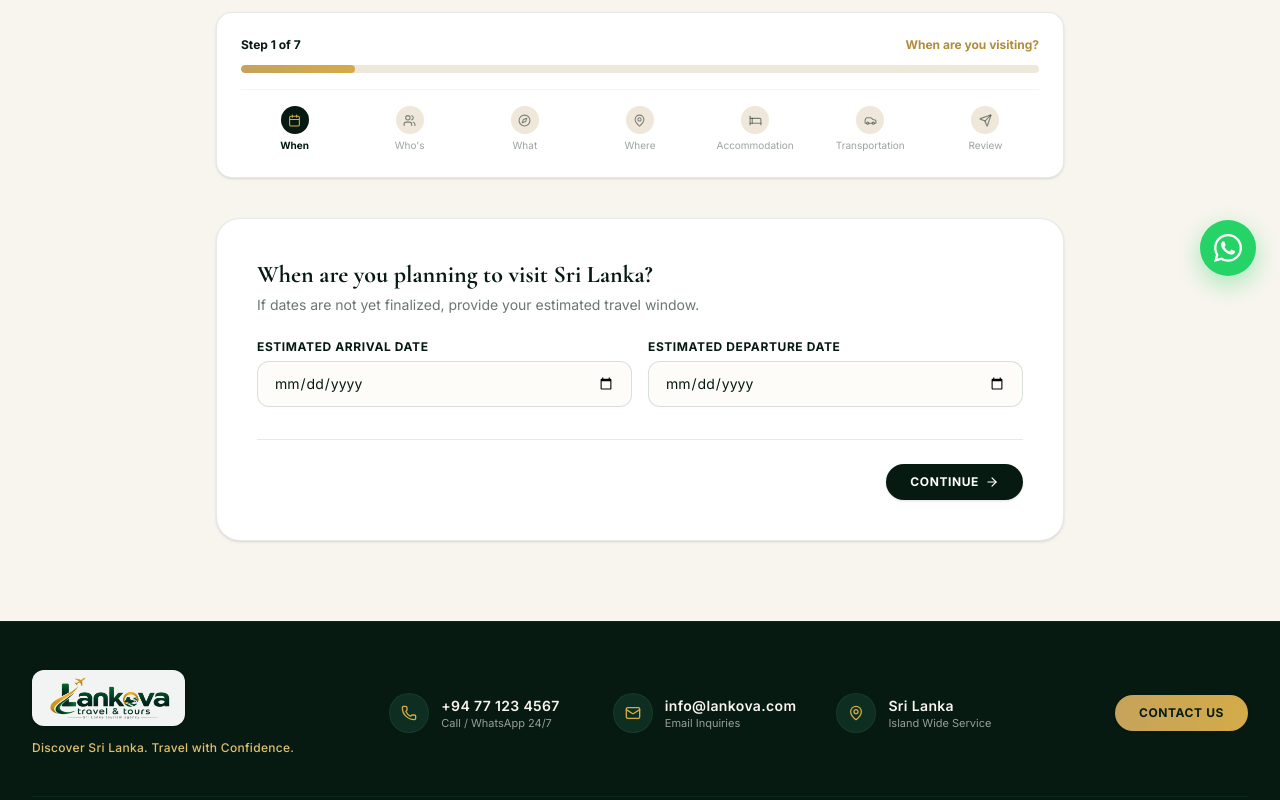
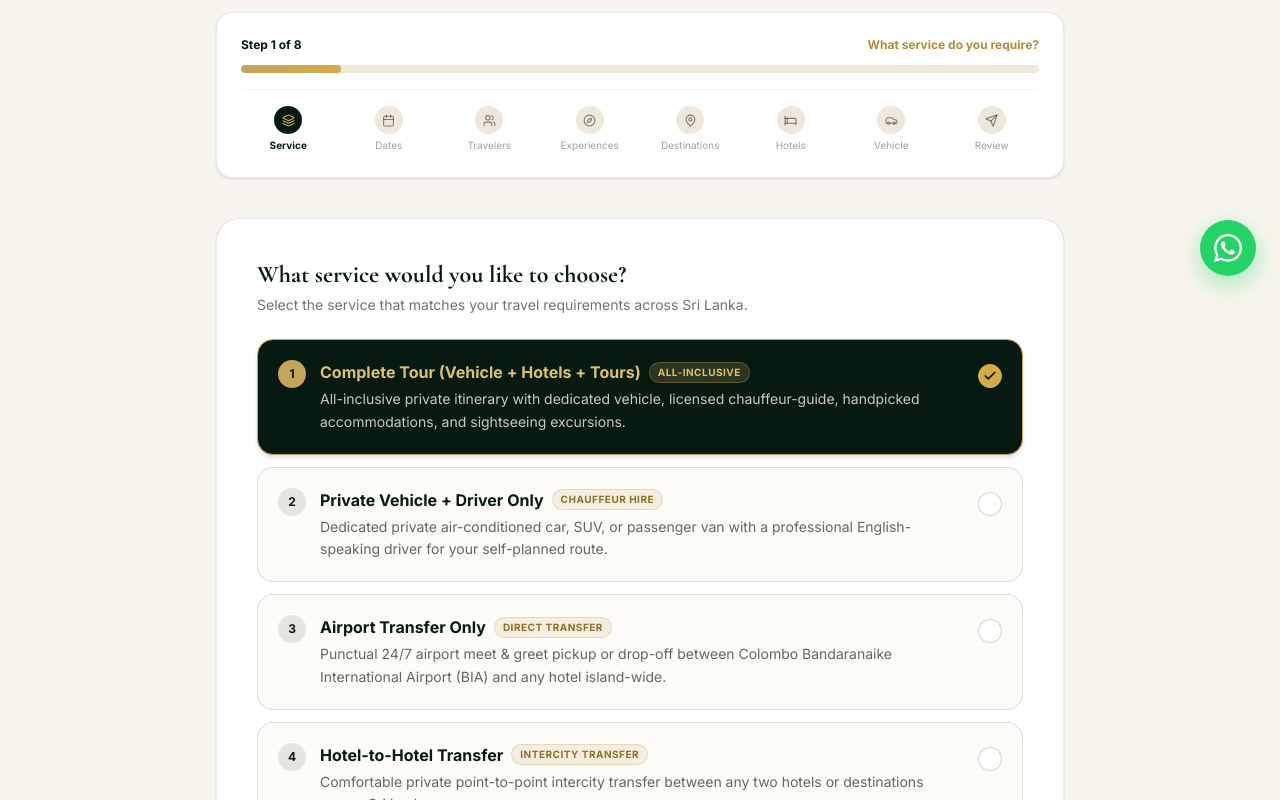
Before and after one commit to ramzyhafeel/lankova-website, a React (Vite) app: page /customize-tour in a window 1280 px wide. Shown: the part 500-1300 px from the top of the page. Built offline with nearby package versions, Linux system fonts and the light colour scheme; a web font is replaced by a local one.

Commit message:
feat: enhance CustomizeTour page with service selection and update SEO descriptions

```diff
--- a/src/data/seo.js
+++ b/src/data/seo.js
@@ -111,7 +111,7 @@ export const seo = {
     "/customize-tour": {
       title: `Customize Your Sri Lanka Tour | Interactive Trip Planner | ${site.brand}`,
       description:
-        "Design your dream Sri Lanka itinerary in 7 simple steps. Choose your dates, preferred destinations, comfort level, and get a tailored quote.",
+        "Design your dream Sri Lanka itinerary with our interactive trip planner. Choose your service, dates, preferred destinations, comfort level, and get a tailored quote.",
       canonical: site.domain + "/customize-tour"
     }
   }
--- a/src/pages/CustomizeTour.jsx
+++ b/src/pages/CustomizeTour.jsx
@@ -1,5 +1,5 @@
 import { useState } from 'react';
-import { useSearchParams, Link } from 'react-router-dom';
+import { useSearchParams } from 'react-router-dom';
 import {
   ArrowRight,
   ArrowLeft,
@@ -13,21 +13,55 @@ import {
   Car,
   Send,
   Sparkles,
+  Layers,
 } from 'lucide-react';
 import { PageHero } from '../components/ui/PageHero';
-import { JourneyLine } from '../components/ui/JourneyLine';
 import { createWhatsAppLink } from '../lib/whatsapp';
 import { customizerInterests, customizerDestinations } from '../data/destinations';
 import { getPackage } from '../data/packages';
 
+const serviceOptions = [
+  {
+    id: 'complete-tour',
+    title: 'Complete Tour (Vehicle + Hotels + Tours)',
+    desc: 'All-inclusive private itinerary with dedicated vehicle, licensed chauffeur-guide, handpicked accommodations, and sightseeing excursions.',
+    badge: 'All-Inclusive',
+  },
+  {
+    id: 'vehicle-driver',
+    title: 'Private Vehicle + Driver Only',
+    desc: 'Dedicated private air-conditioned car, SUV, or passenger van with a professional English-speaking driver for your self-planned route.',
+    badge: 'Chauffeur Hire',
+  },
+  {
+    id: 'airport-transfer',
+    title: 'Airport Transfer Only',
+    desc: 'Punctual 24/7 airport meet & greet pickup or drop-off between Colombo Bandaranaike International Airport (BIA) and any hotel island-wide.',
+    badge: 'Direct Transfer',
+  },
+  {
+    id: 'hotel-transfer',
+    title: 'Hotel-to-Hotel Transfer',
+    desc: 'Comfortable private point-to-point intercity transfer between any two hotels or destinations across Sri Lanka.',
+    badge: 'Intercity Transfer',
+  },
+  {
+    id: 'tailor-made',
+    title: 'Custom Tailor-Made Holiday',
+    desc: 'Fully bespoke island holiday designed completely from scratch around your specific timeframe, interests, and dream wishlist.',
+    badge: 'Bespoke Itinerary',
+  },
+];
+
 const steps = [
-  { num: 1, title: 'When are you visiting?', icon: Calendar },
-  { num: 2, title: "Who's travelling?", icon: Users },
-  { num: 3, title: 'What would you love to experience?', icon: Compass },
-  { num: 4, title: 'Where would you like to visit?', icon: MapPin },
-  { num: 5, title: 'Accommodation preference', icon: Bed },
-  { num: 6, title: 'Transportation', icon: Car },
-  { num: 7, title: 'Review & Send Request', icon: Send },
+  { num: 1, title: 'What service do you require?', short: 'Service', icon: Layers },
+  { num: 2, title: 'When are you visiting?', short: 'Dates', icon: Calendar },
+  { num: 3, title: "Who's travelling?", short: 'Travelers', icon: Users },
+  { num: 4, title: 'What would you love to experience?', short: 'Experiences', icon: Compass },
+  { num: 5, title: 'Where would you like to visit?', short: 'Destinations', icon: MapPin },
+  { num: 6, title: 'Accommodation preference', short: 'Hotels', icon: Bed },
+  { num: 7, title: 'Transportation', short: 'Vehicle', icon: Car },
+  { num: 8, title: 'Review & Send Request', short: 'Review', icon: Send },
 ];
 
 const accommodationOptions = [
@@ -50,10 +84,18 @@ export function CustomizeTour() {
   const [params] = useSearchParams();
   const presetPackage = params.get('package');
   const presetDest = params.get('destination');
+  const presetService = params.get('service');
   const pkg = presetPackage ? getPackage(presetPackage) : undefined;
+
+  const matchedService = serviceOptions.find(
+    (s) =>
+      s.title.toLowerCase().includes(presetService?.toLowerCase() || '') ||
+      s.id.toLowerCase() === presetService?.toLowerCase()
+  );
 
   const [step, setStep] = useState(1);
   const [data, setData] = useState({
+    service: matchedService?.title || serviceOptions[0].title,
     arrival: '',
     departure: '',
     adults: 2,
@@ -108,7 +150,10 @@ export function CustomizeTour() {
 
     return `Hello LANKOVA,
 
-I would like to plan a custom Sri Lanka tour.${data.packageName ? `\n(Based on package: ${data.packageName})` : ''}
+I would like to inquire about: ${data.service}${data.packageName ? `\n(Package Reference: ${data.packageName})` : ''}
+
+Service Required:
+• ${data.service}
 
 Travel Dates:
 ${data.arrival || 'Flexible'} to ${data.departure || 'Flexible'} ${tripDuration ? `(${tripDuration})` : ''}
@@ -141,7 +186,7 @@ ${data.notes || 'Looking forward to your customized itinerary proposal & quotati
       <PageHero
         eyebrow="Trip Planner"
         title="Design Your Custom Sri Lanka Holiday"
-        subtitle="Follow our 7-step builder to tell us what you love. We will curate a tailored route with dedicated vehicle options and transparent pricing."
+        subtitle="Follow our 8-step builder to choose your service and customize your ideal journey. We will curate a tailored quote with dedicated vehicle options and transparent pricing."
         image="/hero/ella-nine-arch-bridge.jpg"
       />
 
@@ -150,18 +195,18 @@ ${data.notes || 'Looking forward to your customized itinerary proposal & quotati
           {/* Progress Tracker Bar */}
           <div className="mb-10 bg-white rounded-2xl p-4 sm:p-6 border border-forest-800/10 shadow-sm">
             <div className="flex items-center justify-between text-xs font-bold text-forest-950 mb-3">
-              <span>Step {step} of 7</span>
+              <span>Step {step} of {steps.length}</span>
               <span className="text-gold-600">{steps[step - 1].title}</span>
             </div>
             <div className="h-2 w-full bg-ivory-200 rounded-full overflow-hidden">
               <div
                 className="h-full bg-gradient-to-r from-gold-500 to-gold-400 transition-all duration-300 rounded-full"
-                style={{ width: `${(step / 7) * 100}%` }}
+                style={{ width: `${(step / steps.length) * 100}%` }}
               />
             </div>
 
             {/* Quick Step Indicators */}
-            <div className="hidden sm:grid grid-cols-7 gap-2 mt-4 pt-4 border-t border-forest-800/5 text-center">
+            <div className="hidden sm:grid grid-cols-8 gap-1.5 mt-4 pt-4 border-t border-forest-800/5 text-center">
               {steps.map((s) => {
                 const Icon = s.icon;
                 const isCurrent = s.num === step;
@@ -190,7 +235,7 @@ ${data.notes || 'Looking forward to your customized itinerary proposal & quotati
                     >
                       {isDone ? <Check size={13} strokeWidth={2.5} /> : <Icon size={13} />}
                     </div>
-                    <span className="truncate w-full">{s.title.split(' ')[0]}</span>
+                    <span className="truncate w-full">{s.short || s.title.split(' ')[0]}</span>
                   </button>
                 );
               })}
@@ -199,8 +244,91 @@ ${data.notes || 'Looking forward to your customized itinerary proposal & quotati
 
           {/* Wizard Card Body */}
           <div className="rounded-3xl bg-white p-6 sm:p-10 border border-forest-800/10 shadow-sm">
-            {/* STEP 1: DATES */}
+            {/* STEP 1: SERVICE SELECTION */}
             {step === 1 && (
+              <div className="space-y-6">
+                <div>
+                  <h3 className="font-serif text-2xl font-bold text-forest-950 mb-1">
+                    What service would you like to choose?
+                  </h3>
+                  <p className="text-xs sm:text-sm text-forest-950/60">
+                    Select the service that matches your travel requirements across Sri Lanka.
+                  </p>
+                </div>
+
+                <div className="space-y-3">
+                  {serviceOptions.map((srv, index) => {
+                    const selected = data.service === srv.title;
+                    return (
+                      <button
+                        key={srv.id}
+                        type="button"
+                        onClick={() => setData({ ...data, service: srv.title })}
+                        className={`w-full flex items-start justify-between p-4 sm:p-5 rounded-2xl border text-left transition-all group ${
+                          selected
+                            ? 'border-gold-500 bg-forest-950 text-white shadow-md'
+                            : 'border-forest-800/15 bg-ivory-50 text-forest-950/90 hover:bg-ivory-200 hover:border-forest-800/30'
+                        }`}
+                      >
+                        <div className="flex items-start gap-3.5 pr-2">
+                          <span
+                            className={`flex h-7 w-7 shrink-0 items-center justify-center rounded-full text-xs font-bold transition-colors ${
+                              selected
+                                ? 'bg-gold-500 text-forest-950'
+                                : 'bg-forest-950/10 text-forest-950 group-hover:bg-forest-950 group-hover:text-white'
+                            }`}
+                          >
+                            {index + 1}
+                          </span>
+                          <div>
+                            <div className="flex flex-wrap items-center gap-2 mb-1">
+                              <span
+                                className={`text-sm sm:text-base font-bold ${
+                                  selected ? 'text-gold-300' : 'text-forest-950'
+                                }`}
+                              >
+                                {srv.title}
+                              </span>
+                              {srv.badge && (
+                                <span
+                                  className={`text-[10px] font-bold uppercase tracking-wider px-2 py-0.5 rounded-full ${
+                                    selected
+                                      ? 'bg-gold-500/20 text-gold-300 border border-gold-400/30'
+                                      : 'bg-gold-500/15 text-gold-700 border border-gold-500/30'
+                                  }`}
+                                >
+                                  {srv.badge}
+                                </span>
+                              )}
+                            </div>
+                            <p
+                              className={`text-xs sm:text-sm leading-relaxed ${
+                                selected ? 'text-ivory-200/85' : 'text-forest-950/65'
+                              }`}
+                            >
+                              {srv.desc}
+                            </p>
+                          </div>
+                        </div>
+
+                        <div
+                          className={`flex h-6 w-6 shrink-0 items-center justify-center rounded-full border transition-all mt-1 ${
+                            selected
+                              ? 'border-gold-400 bg-gold-400 text-forest-950'
+                              : 'border-forest-800/20 bg-white/60 text-transparent'
+                          }`}
+                        >
+                          <Check size={14} className="stroke-[3]" />
+                        </div>
+                      </button>
+                    );
+                  })}
+                </div>
+              </div>
+            )}
+
+            {/* STEP 2: DATES */}
+            {step === 2 && (
               <div className="space-y-6">
                 <div>
                   <h3 className="font-serif text-2xl font-bold text-forest-950 mb-1">
@@ -245,8 +373,8 @@ ${data.notes || 'Looking forward to your customized itinerary proposal & quotati
               </div>
             )}
 
-            {/* STEP 2: TRAVELERS */}
-            {step === 2 && (
+            {/* STEP 3: TRAVELERS */}
+            {step === 3 && (
               <div className="space-y-6">
                 <div>
                   <h3 className="font-serif text-2xl font-bold text-forest-950 mb-1">
@@ -336,8 +464,8 @@ ${data.notes || 'Looking forward to your customized itinerary proposal & quotati
               </div>
             )}
 
-            {/* STEP 3: EXPERIENCES */}
-            {step === 3 && (
+            {/* STEP 4: EXPERIENCES */}
+            {step === 4 && (
               <div className="space-y-6">
                 <div>
                   <h3 className="font-serif text-2xl font-bold text-forest-950 mb-1">
@@ -370,8 +498,8 @@ ${data.notes || 'Looking forward to your customized itinerary proposal & quotati
               </div>
             )}
 
-            {/* STEP 4: DESTINATIONS */}
-            {step === 4 && (
+            {/* STEP 5: DESTINATIONS */}
+            {step === 5 && (
               <div className="space-y-6">
                 <div>
                   <h3 className="font-serif text-2xl font-bold text-forest-950 mb-1">
@@ -420,8 +548,8 @@ ${data.notes || 'Looking forward to your customized itinerary proposal & quotati
               </div>
             )}
 
-            {/* STEP 5: ACCOMMODATION */}
-            {step === 5 && (
+            {/* STEP 6: ACCOMMODATION */}
+            {step === 6 && (
               <div className="space-y-6">
                 <div>
                   <h3 className="font-serif text-2xl font-bold text-forest-950 mb-1">
@@ -454,8 +582,8 @@ ${data.notes || 'Looking forward to your customized itinerary proposal & quotati
               </div>
             )}
 
-            {/* STEP 6: VEHICLE */}
-            {step === 6 && (
+            {/* STEP 7: VEHICLE */}
+            {step === 7 && (
               <div className="space-y-6">
                 <div>
                   <h3 className="font-serif text-2xl font-bold text-forest-950 mb-1">
@@ -488,8 +616,8 @@ ${data.notes || 'Looking forward to your customized itinerary proposal & quotati
               </div>
             )}
 
-            {/* STEP 7: REVIEW & SEND */}
-            {step === 7 && (
+            {/* STEP 8: REVIEW & SEND */}
+            {step === 8 && (
               <div className="space-y-6">
                 <div>
                   <h3 className="font-serif text-2xl font-bold text-forest-950 mb-1">
@@ -515,6 +643,10 @@ ${data.notes || 'Looking forward to your customized itinerary proposal & quotati
 
                 {/* Summary Table */}
                 <div className="rounded-2xl bg-ivory-50 p-5 border border-forest-800/10 space-y-2.5 text-xs text-forest-950">
+                  <div className="flex justify-between items-center border-b border-forest-800/10 pb-2">
+                    <span className="text-forest-950/60 font-semibold">Service Chosen:</span>
+                    <span className="font-bold text-forest-950 text-right max-w-[65%]">{data.service}</span>
+                  </div>
                   <div className="flex justify-between">
                     <span className="text-forest-950/60 font-semibold">Travel Window:</span>
                     <span className="font-bold">{data.arrival || 'TBD'} &rarr; {data.departure || 'TBD'}</span>
@@ -563,7 +695,7 @@ ${data.notes || 'Looking forward to your customized itinerary proposal & quotati
                 <div />
               )}
 
-              {step < 7 && (
+              {step < 8 && (
                 <button
                   onClick={() => setStep(step + 1)}
                   className="inline-flex items-center gap-1.5 rounded-full bg-forest-950 px-6 py-2.5 text-xs font-bold uppercase tracking-wider text-white hover:bg-gold-500 hover:text-forest-950 transition-all shadow-sm"
--- a/src/pages/DestinationDetails.jsx
+++ b/src/pages/DestinationDetails.jsx
@@ -1,6 +1,7 @@
 import { useMemo } from "react";
 import { Link, useNavigate, useParams } from "react-router-dom";
 import { getDestination } from "../data/destinations";
+import { packages } from "../data/packages";
 import { site } from "../data/site";
 import PackageCard from "../components/ui/PackageCard";
 import { createWhatsAppLink } from "../lib/whatsapp";
```
